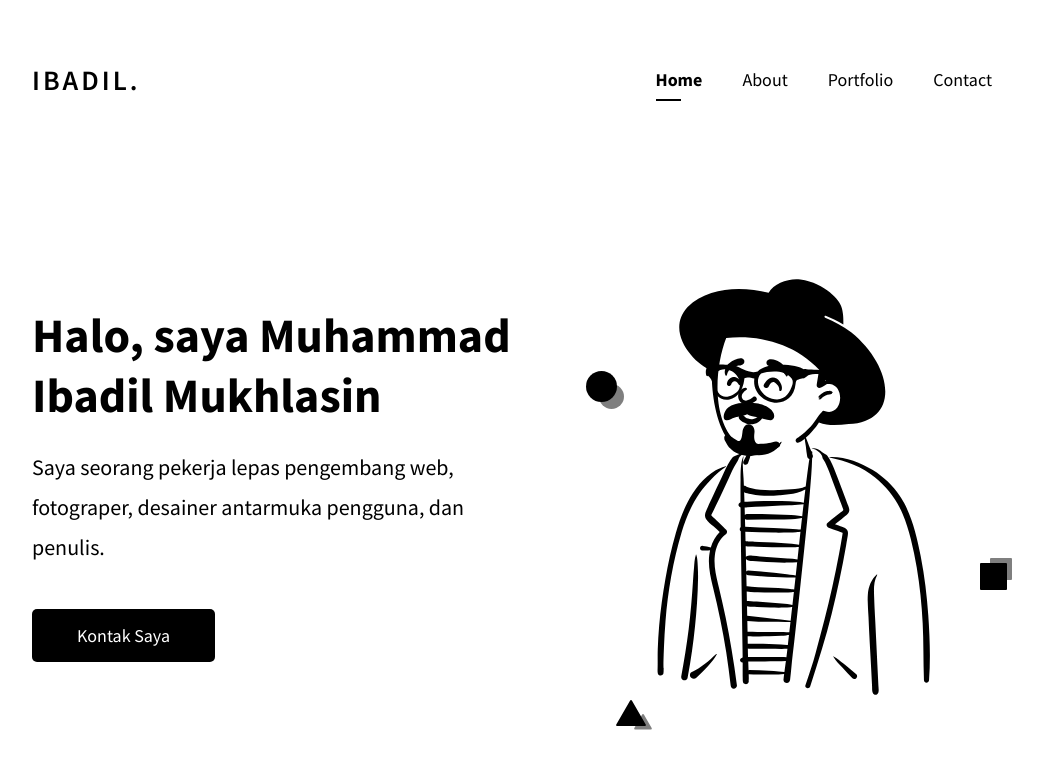
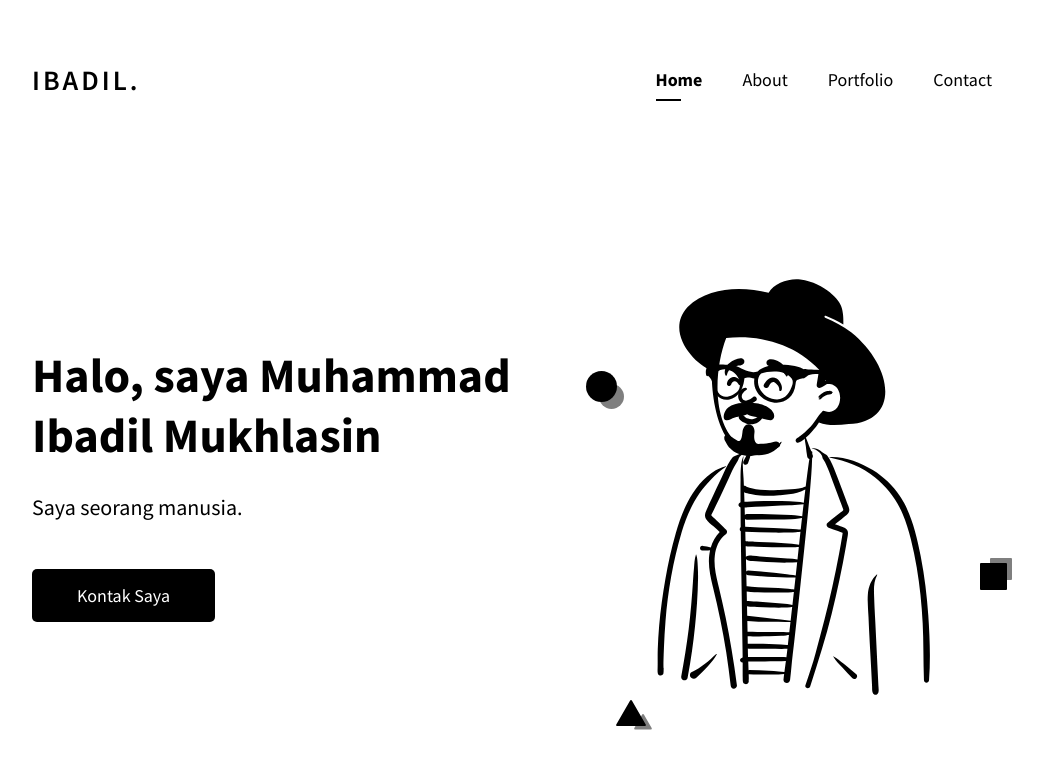
Before and after one commit to ibadil307/web1, a Next.js app: page / in a window 1280 px wide. Shown: the top 768 px of the page, without its empty margins (118-1161 px from the left). Built offline with nearby package versions, Linux system fonts and the light colour scheme.

Commit message:
Update index.jsx

```diff
--- a/pages/index.jsx
+++ b/pages/index.jsx
@@ -15,7 +15,7 @@ function Home() {
         <div className="container">
           <div className="text-wrapper">
             <h1 className="title">Halo, saya Muhammad Ibadil Mukhlasin</h1>
-            <p className="description">Saya seorang pekerja lepas pengembang web, fotograper, desainer antarmuka pengguna, dan penulis.</p>
+            <p className="description">Saya seorang manusia.</p>
 
             <Link href="/contact"><a className="cta">Kontak Saya</a></Link>
           </div>
```
